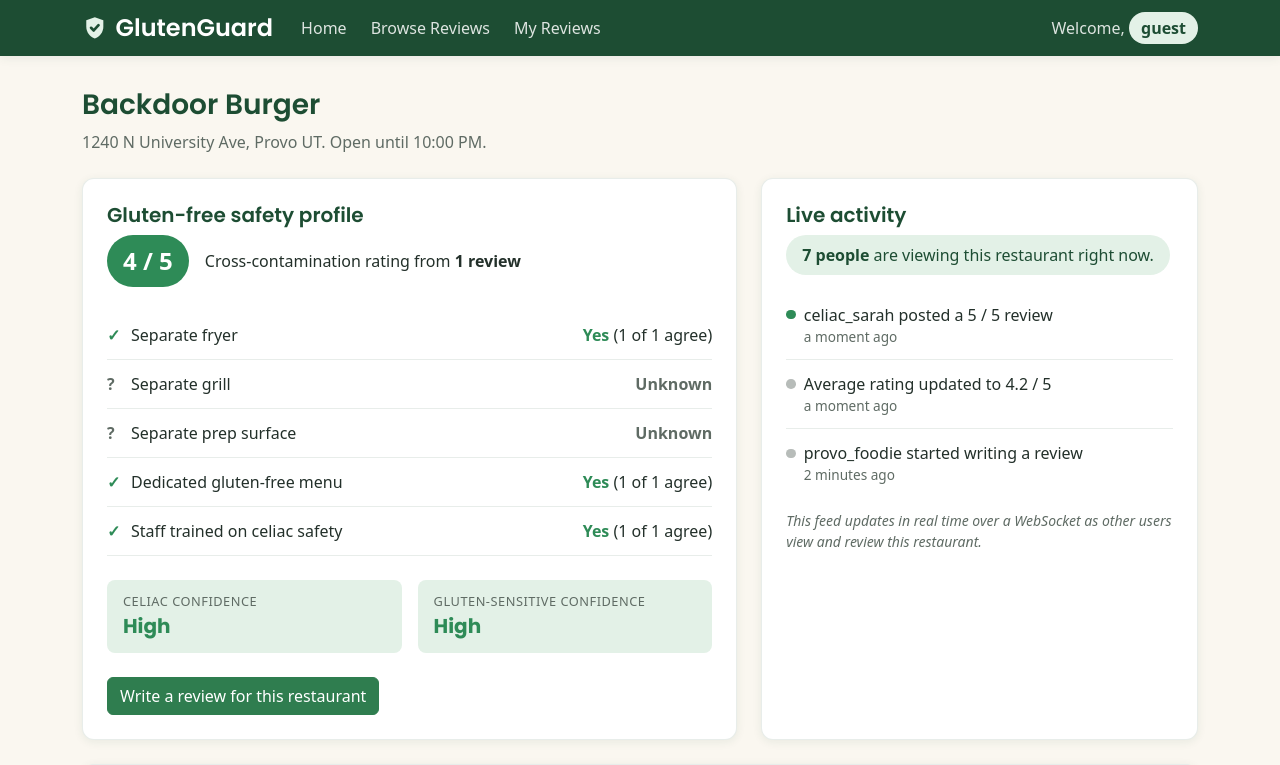
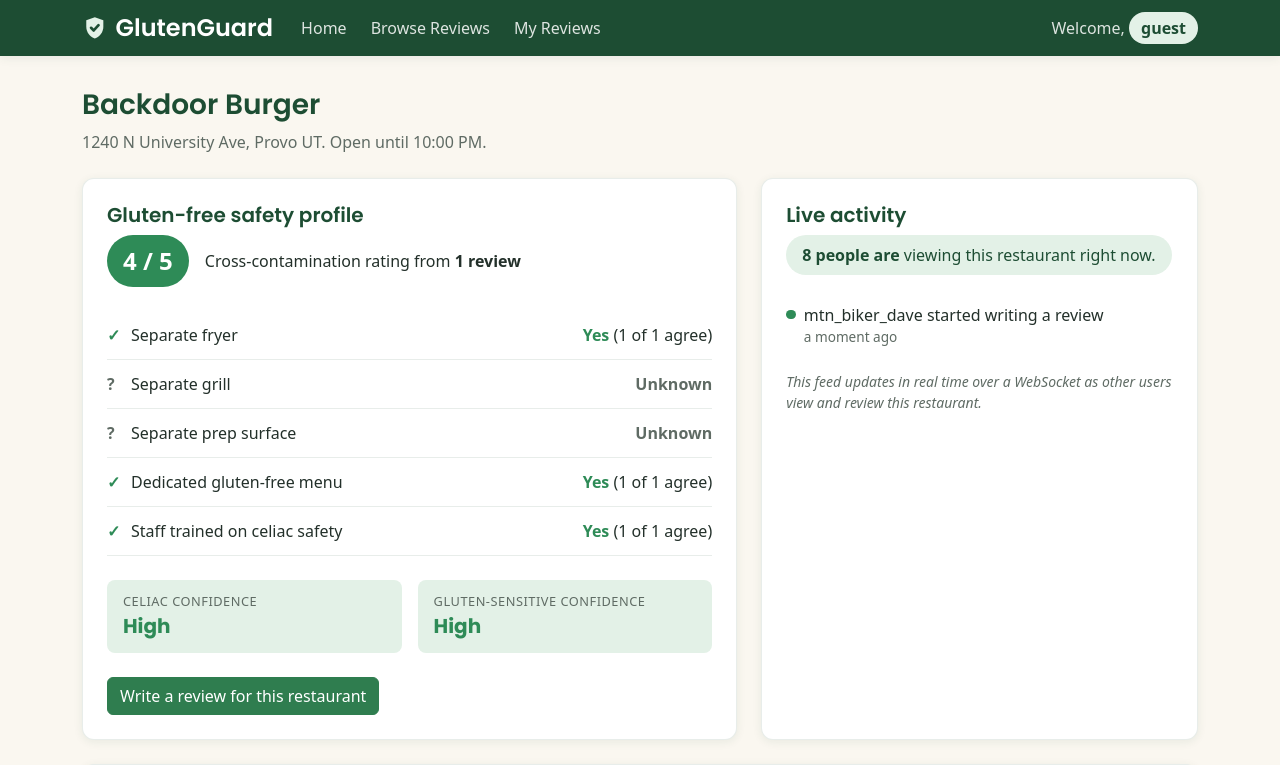
Before and after one commit to blakeg9944/Fall2026Startup, a React (Vite) app: page /restaurant/backdoor-burger in a window 1280 px wide. Shown: the top 765 px of the page. Built offline with nearby package versions, Linux system fonts and the light colour scheme; a web font is replaced by a local one.

Commit message:
Mock live activity with setInterval

```diff
--- a/src/restaurant/restaurant.css
+++ b/src/restaurant/restaurant.css
@@ -178,3 +178,8 @@
 .restaurant-grid > * {
   min-width: 0;
 }
+
+.feed-empty {
+  color: var(--gg-muted);
+  font-size: 0.9rem;
+}
--- a/src/restaurant/restaurant.jsx
+++ b/src/restaurant/restaurant.jsx
@@ -16,16 +16,48 @@ const practiceRows = [
   { key: 'staff', label: 'Staff trained on celiac safety' },
 ];
 
+const fakeUsers = ['provo_foodie', 'celiac_sarah', 'glutenfree_mom3', 'mtn_biker_dave', 'user_42', 'byu_student'];
+
+// Stands in for a message arriving over the WebSocket
+function fakeEvent() {
+  const user = fakeUsers[Math.floor(Math.random() * fakeUsers.length)];
+  const rating = 1 + Math.floor(Math.random() * 5);
+  const text = Math.random() < 0.5 ? `${user} started writing a review` : `${user} posted a ${rating} / 5 review`;
+  return { id: crypto.randomUUID(), text, time: Date.now() };
+}
+
+function timeAgo(time) {
+  const seconds = Math.round((Date.now() - time) / 1000);
+  if (seconds < 10) return 'a moment ago';
+  if (seconds < 60) return `${seconds} seconds ago`;
+  return `${Math.floor(seconds / 60)} minutes ago`;
+}
+
 export function Restaurant() {
   const { id } = useParams();
   // undefined means still loading, null means the id doesn't match any restaurant
   const [place, setPlace] = React.useState(undefined);
   const [reviews, setReviews] = React.useState([]);
+  const [viewers, setViewers] = React.useState(7);
+  const [events, setEvents] = React.useState([]);
 
   // Runs after the first render and again whenever the id in the URL changes
   React.useEffect(() => {
     setPlace(getPlaceDetails(id));
     setReviews(getReviewsForRestaurant(id));
+  }, [id]);
+
+  // Mock WebSocket: every few seconds the viewer count drifts and a fake event arrives.
+  // The cleanup function stops the timer when the user leaves or the id changes. Without it,
+  // every visit would leave another interval running and the feed would speed up.
+  React.useEffect(() => {
+    setEvents([]);
+    const timer = setInterval(() => {
+      // The updates take the previous value, because this callback only ever sees the state from the render it was created in
+      setViewers((count) => Math.max(1, count + Math.floor(Math.random() * 3) - 1));
+      setEvents((previous) => [fakeEvent(), ...previous].slice(0, 5));
+    }, 4000);
+    return () => clearInterval(timer);
   }, [id]);
 
   // Worked out from the reviews on every render, so it is always in step with the table
@@ -110,30 +142,24 @@ export function Restaurant() {
 
         <section className="gg-card" id="live-activity">
           <h3>Live activity</h3>
-          {/* Placeholder: everything in this section arrives over a WebSocket connection */}
+          {/* Mocked with setInterval until the WebSocket service exists */}
           <p className="viewer-count">
-            <strong>7 people</strong> are viewing this restaurant right now.
+            <strong>{viewers === 1 ? '1 person is' : `${viewers} people are`}</strong> viewing this restaurant right now.
           </p>
-          <ul className="live-feed">
-            <li>
-              <span>
-                celiac_sarah posted a 5 / 5 review
-                <time className="feed-time">a moment ago</time>
-              </span>
-            </li>
-            <li>
-              <span>
-                Average rating updated to 4.2 / 5
-                <time className="feed-time">a moment ago</time>
-              </span>
-            </li>
-            <li>
-              <span>
-                provo_foodie started writing a review
-                <time className="feed-time">2 minutes ago</time>
-              </span>
-            </li>
-          </ul>
+          {events.length === 0 ? (
+            <p className="feed-empty">Waiting for activity...</p>
+          ) : (
+            <ul className="live-feed">
+              {events.map((event) => (
+                <li key={event.id}>
+                  <span>
+                    {event.text}
+                    <time className="feed-time">{timeAgo(event.time)}</time>
+                  </span>
+                </li>
+              ))}
+            </ul>
+          )}
           <p className="placeholder-note">This feed updates in real time over a WebSocket as other users view and review this restaurant.</p>
         </section>
 
```
